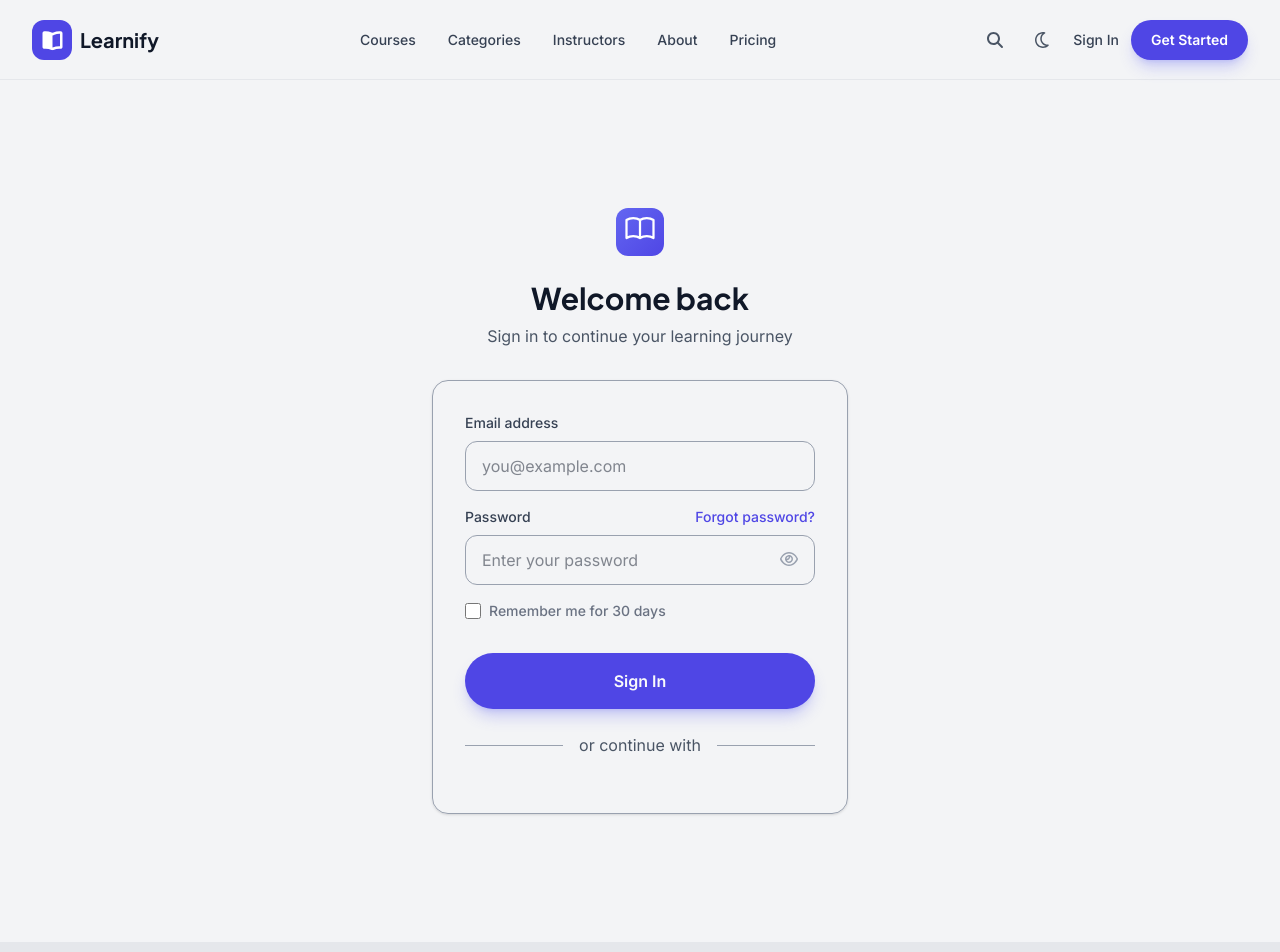
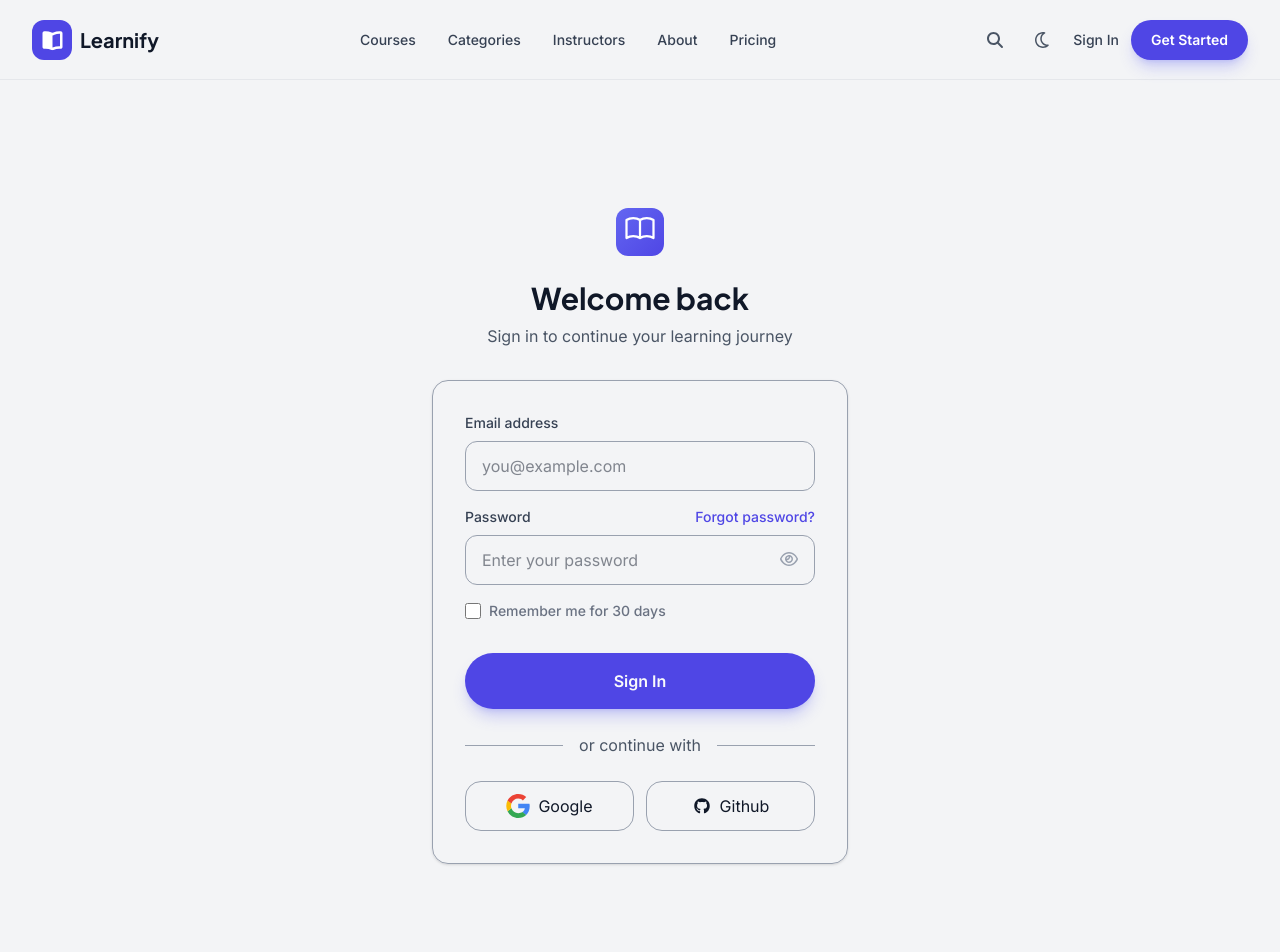
Before and after one commit to Ahmed-Osama99/learnify, a React (Vite) app: page /login in a window 1280 px wide. Shown: the top 952 px of the page. Built offline with nearby package versions, Linux system fonts and the light colour scheme.

Commit message:
Sign in page (3)

```diff
--- a/src/pages/Sign in/SignIn.jsx
+++ b/src/pages/Sign in/SignIn.jsx
@@ -2,6 +2,8 @@ import { useState } from "react";
 import { Helmet } from "react-helmet-async";
 import { FontAwesomeIcon } from "@fortawesome/react-fontawesome";
 import { faEye, faEyeSlash } from "@fortawesome/free-regular-svg-icons";
+import { faGithub } from "@fortawesome/free-brands-svg-icons";
+import googleIcon from '/src/google-svg.svg'
 
 const SignIn = () => {
   const [isPasswordVisiable, setIsPasswordVisiable] = useState(false);
@@ -114,6 +116,16 @@ const SignIn = () => {
               <div className="h-px flex-1 bg-gray-400 dark:bg-gray-600"></div>
             </div>
             {/* social login*/}
+            <div className="flex items-center gap-3 justify-center">
+              <button className="rounded-2xl border border-gray-400 py-3 px-8 flex items-center justify-center gap-2 flex-1">
+                <img src={googleIcon} alt="Google icon" className="w-6"/>
+                <span>Google</span>
+              </button>
+              <button className="rounded-2xl border border-gray-400 py-3 px-8 flex items-center justify-center gap-2 flex-1">
+                <FontAwesomeIcon icon={faGithub}/>
+                <span>Github</span>
+              </button>
+            </div>
           </div>
         </section>
       </main>
```
Also changed, not shown: src/google-svg.svg (added).
